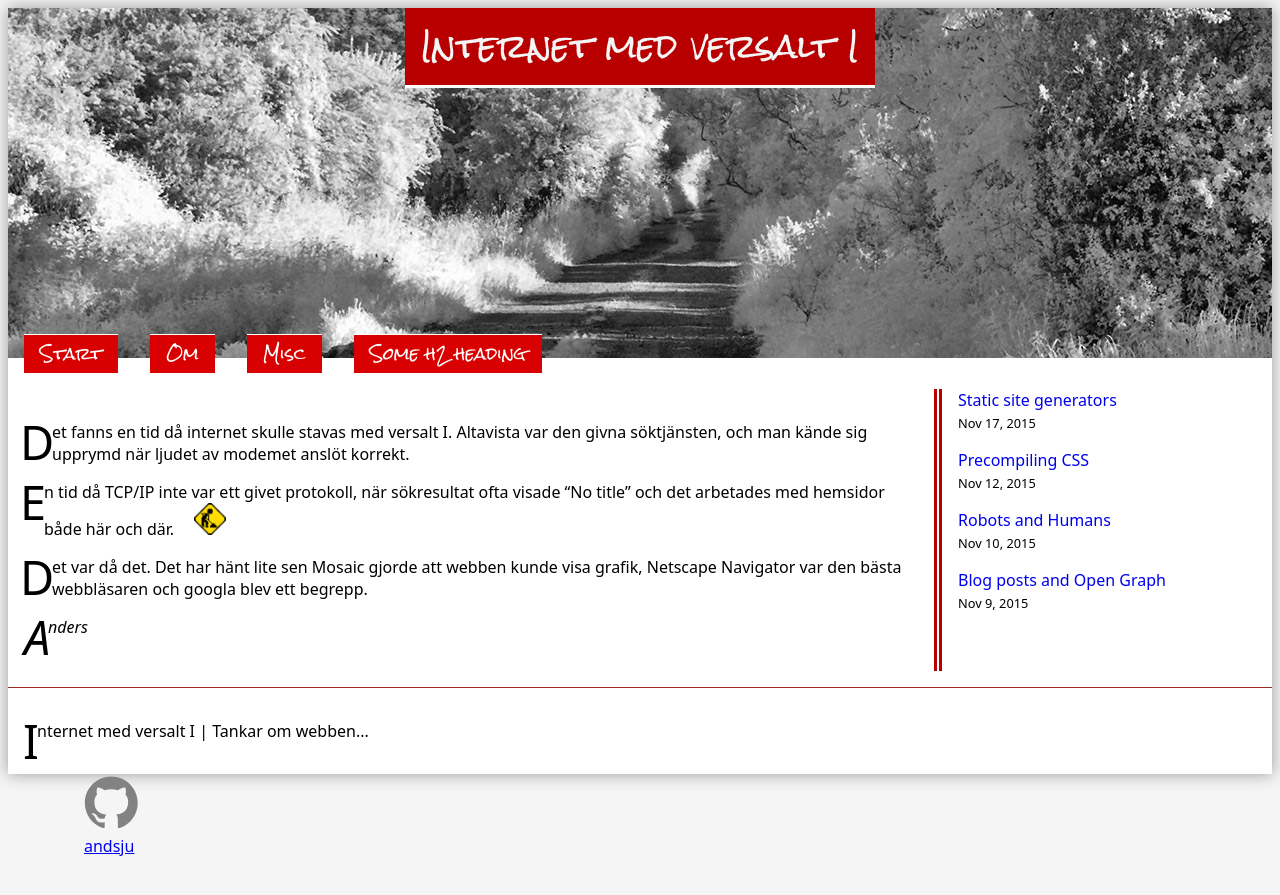
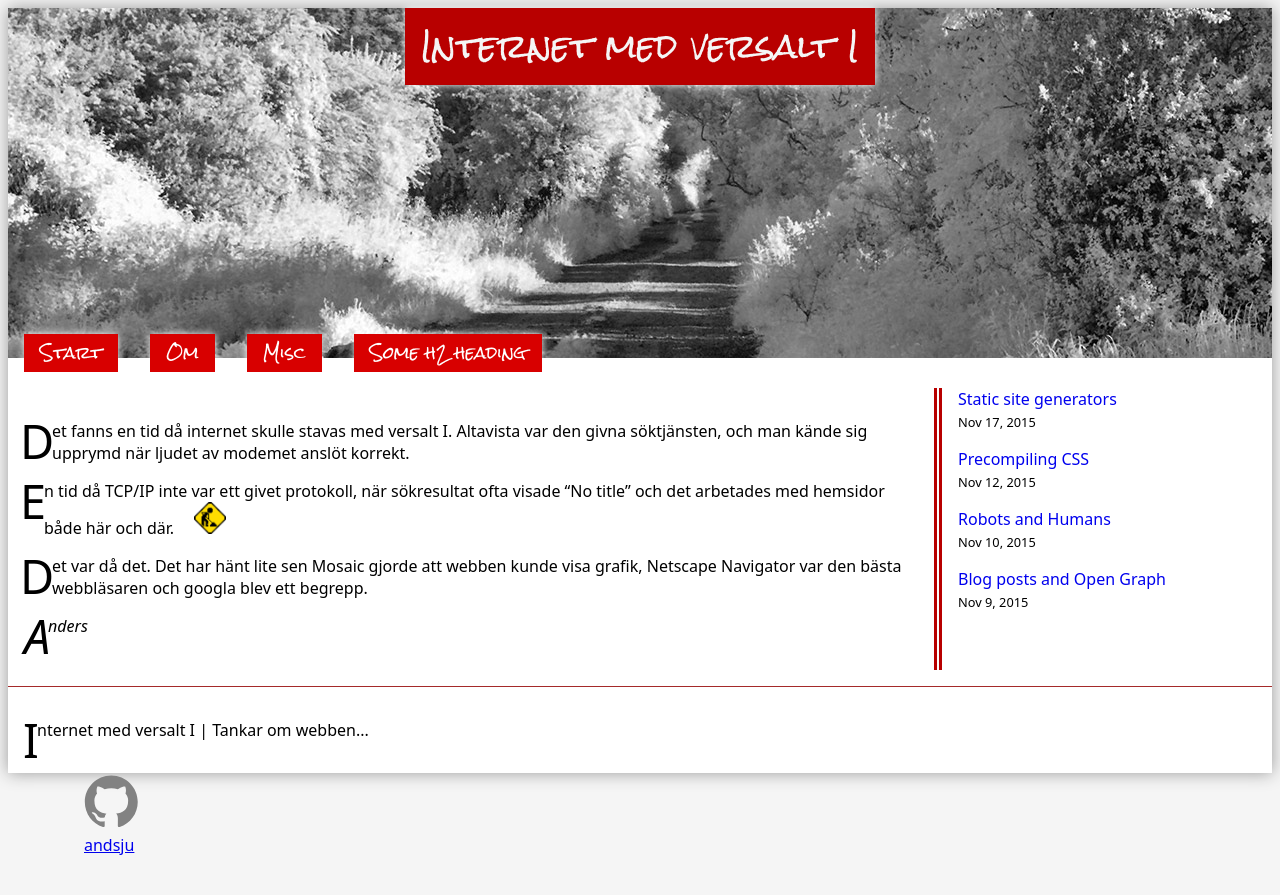
Before and after one commit to andsju/andsju, a Jekyll site: the page built from index.md, in a window 1280 px wide. Shown: the top 895 px of the page. Built offline with Jekyll 4.4.1, drawn with Linux system fonts in a browser that asks for light colours.

Commit message:
HTML semantics

```diff
--- a/css/style.css
+++ b/css/style.css
@@ -37,7 +37,7 @@
 
 div.site-center{
     background: #B80000;
-    border-bottom: 3px solid #FFF;
+    box-shadow: 0 0 0.5rem #fff;
     text-align: center;
     width: fit-content;
     padding: 0 1rem;
@@ -64,7 +64,7 @@
 .site-nav ul li {
     float:left;
     background: #D80000;
-    border-top: 1px solid #FFF;
+    box-shadow: 0 0 0.5rem #fff;
     padding: 0 1rem;
     margin:0 1rem;
 }
```
